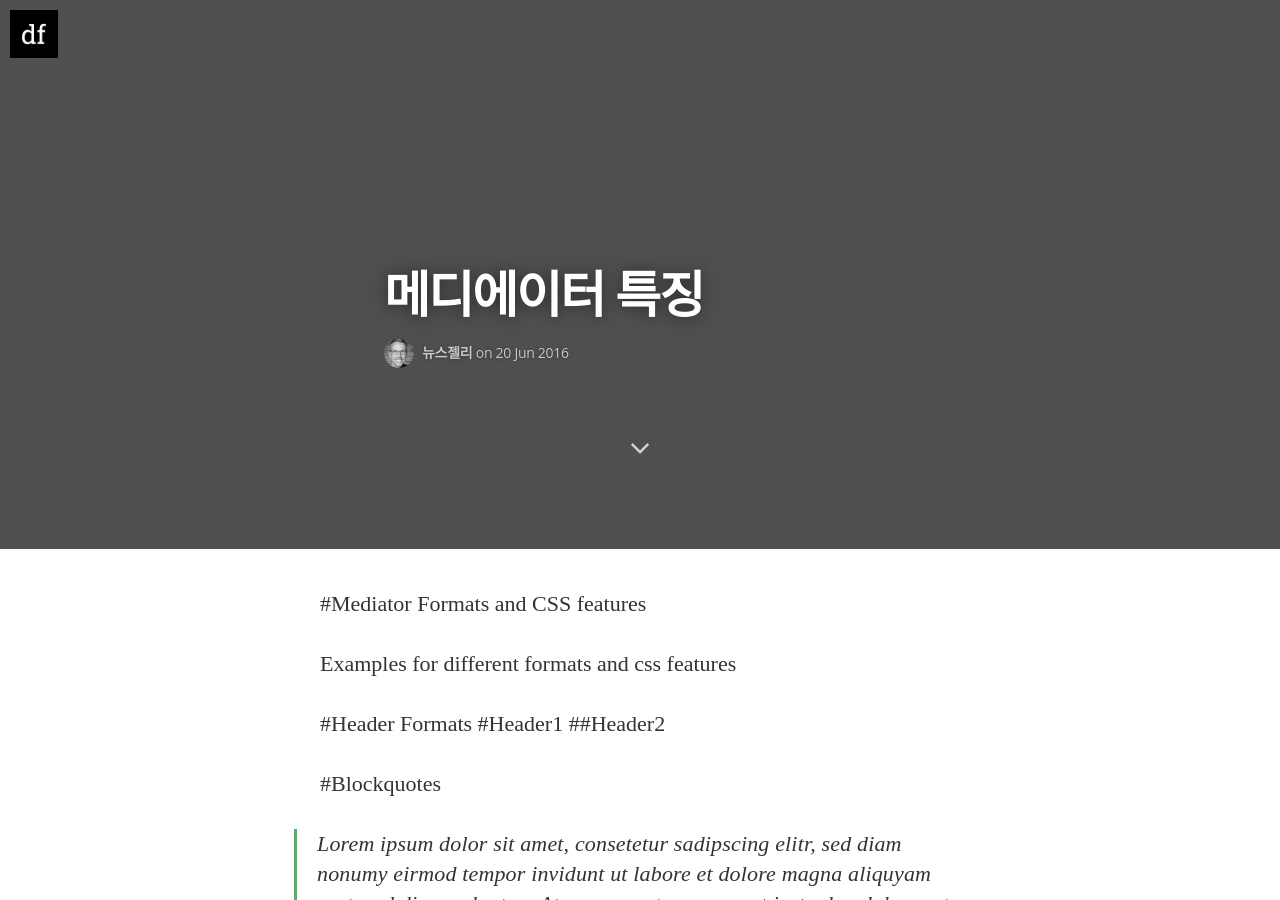
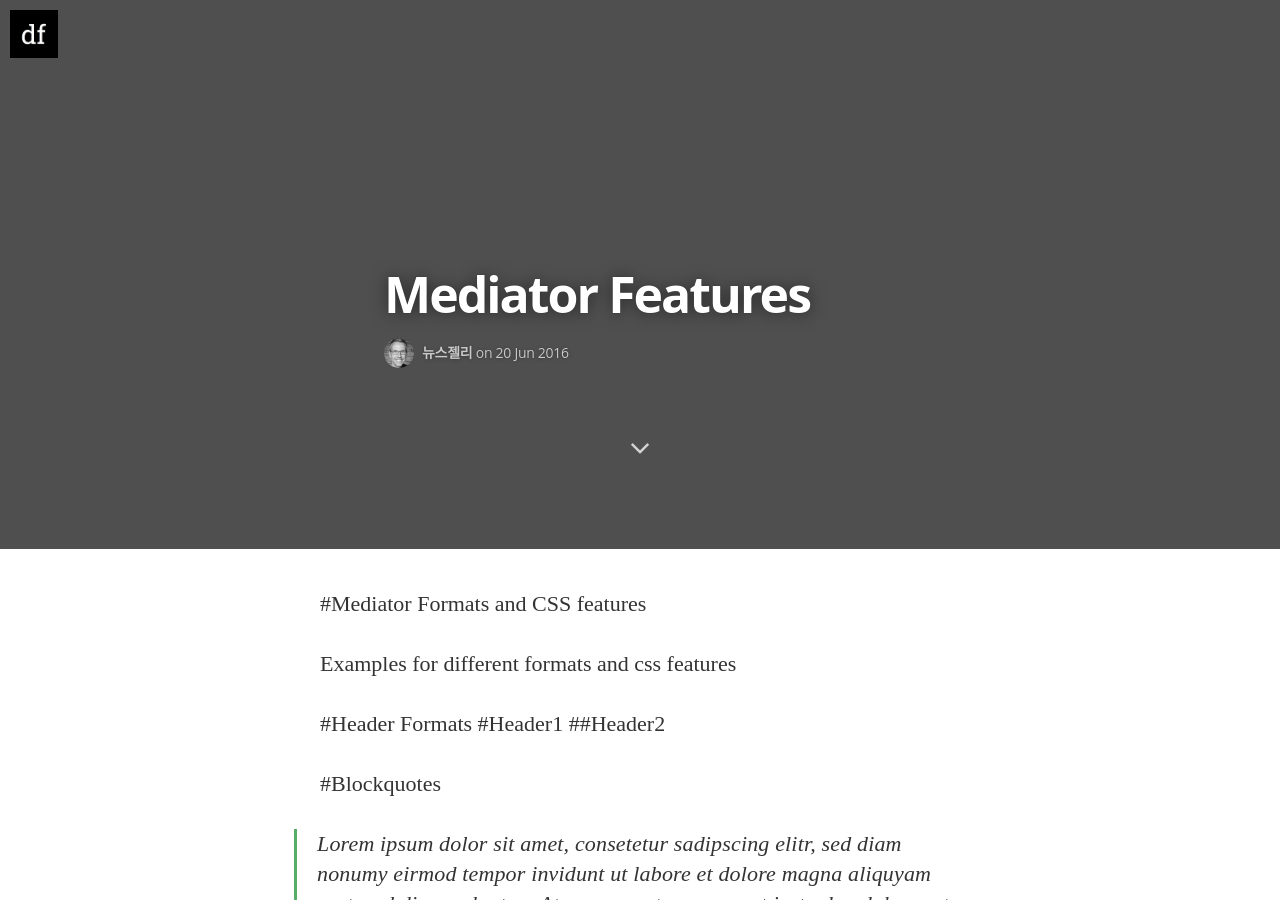
Before and after one commit to NewsJelly/blog-contents, a Jekyll site: the page built from _posts/2016-06-20-mediator_features.markdown, in a window 1280 px wide and 900 px high, scrolled down 351 px. Built offline with Jekyll 4.4.1, drawn with Linux system fonts in a browser that asks for light colours; nearby versions of some CDN libraries; some web fonts are replaced.

Commit message:
Update 2016-06-20-mediator_features.markdown

```diff
--- a/_posts/2016-06-20-mediator_features.markdown
+++ b/_posts/2016-06-20-mediator_features.markdown
@@ -1,6 +1,6 @@
 ---
 layout: post
-title:  "메디에이터 특징"
+title:  "Mediator Features"
 date:   2016-06-20 14:34:25
 categories: mediator feature
 tags: featured
```
